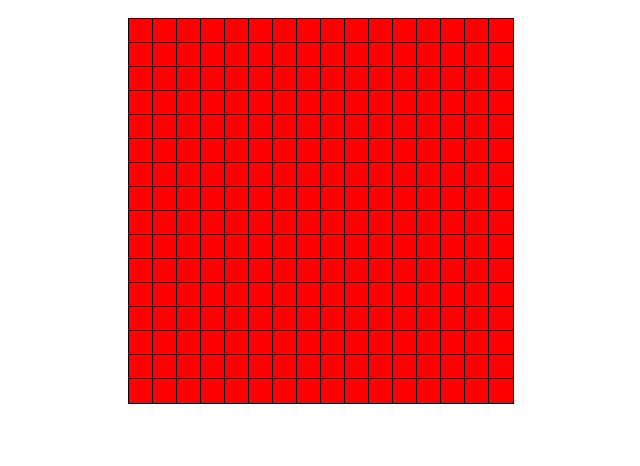
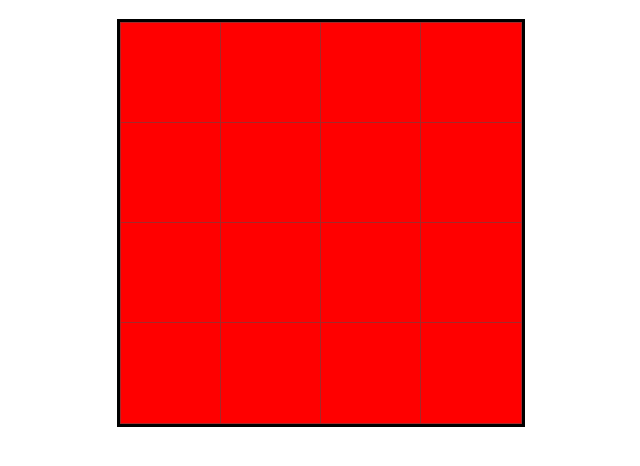
Before and after one commit to samvedvyas1/etch-a-sketch, a plain HTML site: page index.html in a window 1280 px wide. Shown: the part 82-548 px from the top of the page, without its empty margins (319-959 px from the left). Drawn offline with Linux system fonts and the light colour scheme.

Commit message:
modify grid function such that container size does not change on changing number of squares per side

```diff
--- a/script.js
+++ b/script.js
@@ -1,19 +1,21 @@
 const container = document.querySelector(".container");
 
-createGrid(16);
+createGrid(4);
 
 container.addEventListener("mouseover", (e) => {
     e.target.style.backgroundColor = "black";
 })
 
-function createGrid(num_of_squares) {
-    for (let i = 0; i < num_of_squares; i++) {
+function createGrid(size) {
+    let square_size = Math.floor(400 / size);
+    for (let i = 0; i < size; i++) {
         const line = document.createElement("div");
         line.classList.add("line");
         container.appendChild(line);
-        for (let j = 0; j < num_of_squares; j++) {
+        for (let j = 0; j < size; j++) {
             const square = document.createElement("div");
             square.classList.add("square");
+            square.style.height = square.style.width = square_size + "px";
             line.appendChild(square);
         }
     }
--- a/styles.css
+++ b/styles.css
@@ -19,13 +19,8 @@ body {
 }
 
 .square {
-    /* margin: 0;
-    padding: 0;
-    border: 0; */
-    height: 24px;
-    width: 24px;
     background-color: red;
-    outline: 1px solid black;
+    outline: 1px solid brown;
 }
 
 .line {
@@ -34,6 +29,10 @@ body {
 }
 
 .container {
+    box-sizing: content-box;
+    border: 4px solid black;
+    height: 400px;
+    width: 400px;
     display: flex;
     flex-direction: column;
 }
```
